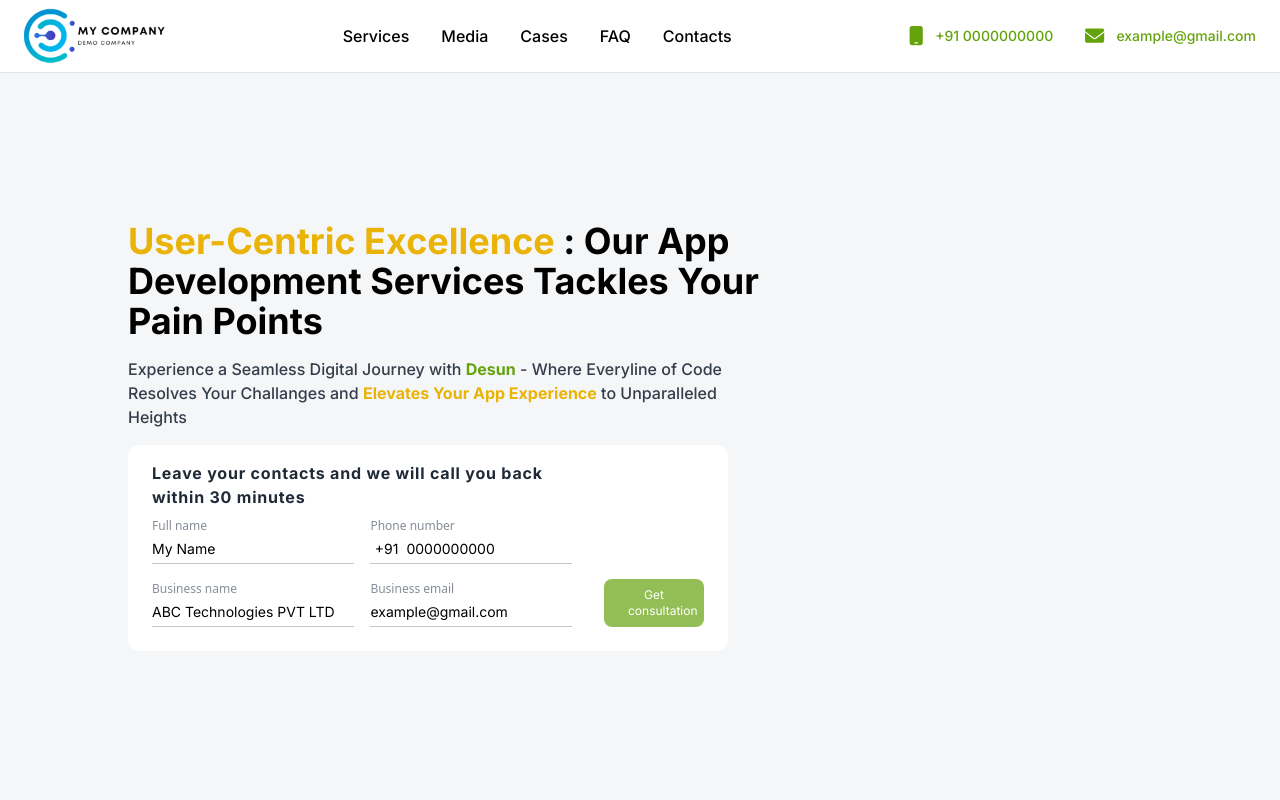
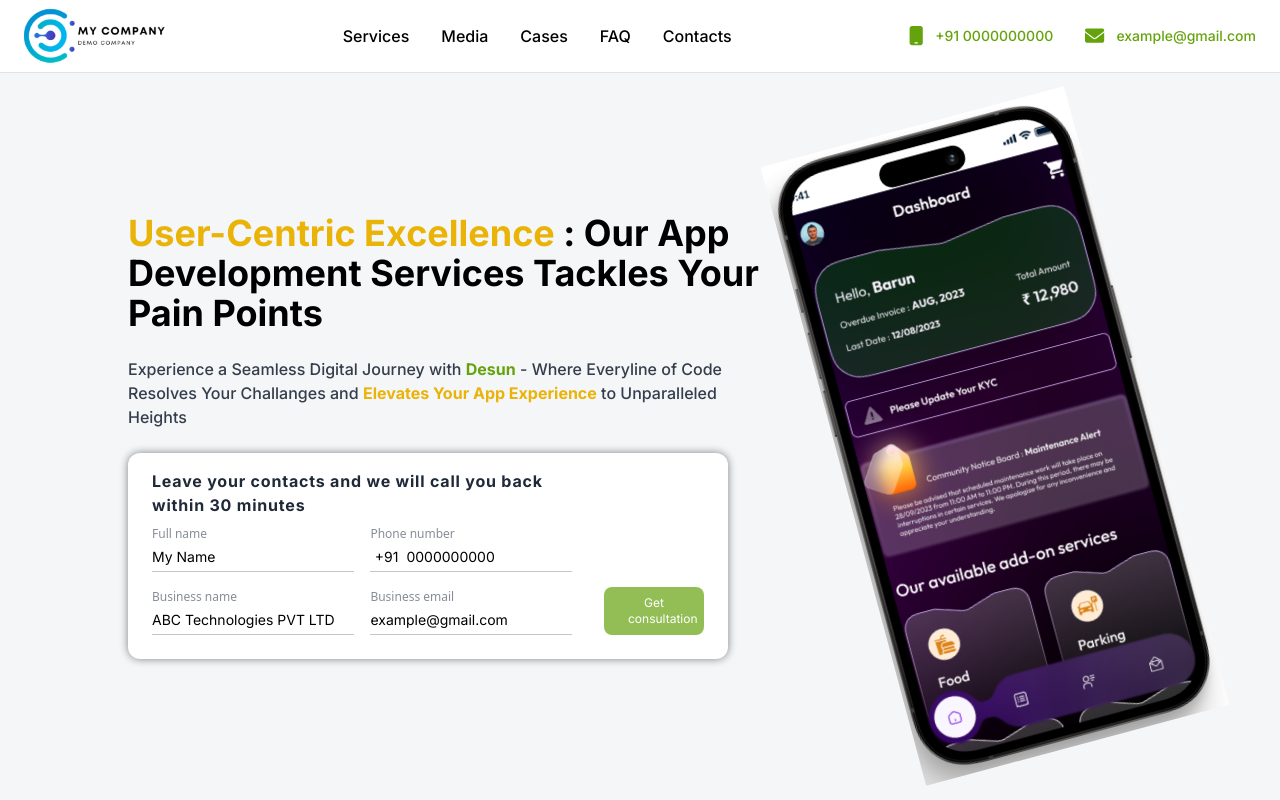
Before and after one commit to abhis12321/filesure-assignment, a Next.js app: page / in a window 1280 px wide. Shown: the top 800 px of the page. Built offline with nearby package versions, Linux system fonts and the light colour scheme.

Commit message:
IntroPage is modified

```diff
--- a/app/__components/ContactForm.js
+++ b/app/__components/ContactForm.js
@@ -9,7 +9,7 @@ export default function ContactForm({button}) {
     const [email , setEmail] = useState("example@gmail.com");
 
     return (
-        <div className='max-w-[600px] bg-white text-black px-6 py-4 rounded-xl flex gap-8 items-end'>
+        <div className='max-w-[600px] bg-white text-black px-6 py-4 rounded-xl flex gap-8 items-end shadow-[0_0_8px_gray]'>
 
             <form className="flex flex-wrap items-center justify-between">
                 <h3 className="font-bold text-gray-800 tracking-wider">Leave your contacts and we will call you back within 30 minutes</h3>
--- a/app/__components/IntroPage.js
+++ b/app/__components/IntroPage.js
@@ -1,11 +1,12 @@
 import React from 'react'
 import ContactForm from './ContactForm'
+import Image from 'next/image'
 
 export default function IntroPage() {
     return (
         <div className="w-full bg-slate-400/10">
-            <div className='h-nav w-[98%] md:w-[80%] max-w-[1300px] mx-auto flex items-center justify-start'>
-                <div className="max-w-[650px] flex flex-col gap-4">
+            <div className='h-nav w-[98%] md:w-[80%] max-w-[1300px] mx-auto flex items-center justify-between'>
+                <div className="max-w-[650px] flex flex-col gap-6">
                     <div className="text-4xl font-bold">
                         <span className="text-yellow-500">User-Centric Excellence </span>:
                         <span className=""> Our App Development Services Tackles Your Pain Points</span>
@@ -15,6 +16,7 @@ export default function IntroPage() {
                     </div>
                     <ContactForm button={"Get consultation"}/>
                 </div>
+                <Image src={'/phone.png'} alt='img' height={500} width={500} className='max-h-[80vh] w-fit relative rotate-[-15deg]' />
             </div>
         </div>
     )
```
